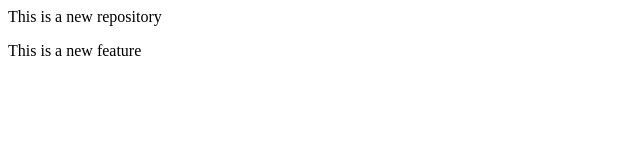
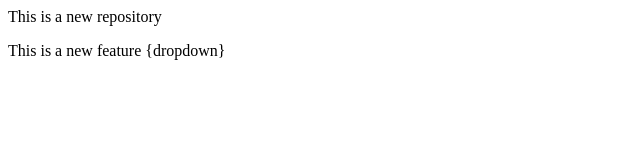
Before and after one commit to Raja-1020427048/LocalRepo, a plain HTML site: page index.html in a window 1280 px wide. Shown: the full height of the page, 0-640 px from the left. Drawn offline with Linux system fonts and the light colour scheme.

Commit message:
Add dropdown

```diff
--- a/index.html
+++ b/index.html
@@ -1,2 +1,2 @@
 <p>This is  a new repository </p>
-<p>This is a new feature </p>
+<p>This is a new feature {dropdown}</p>
```
